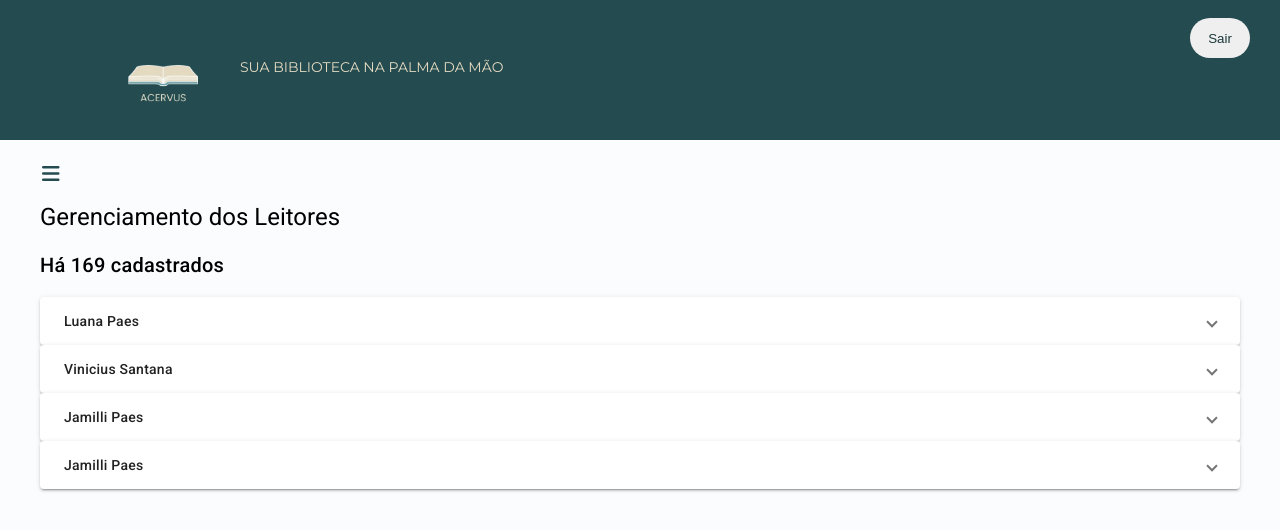
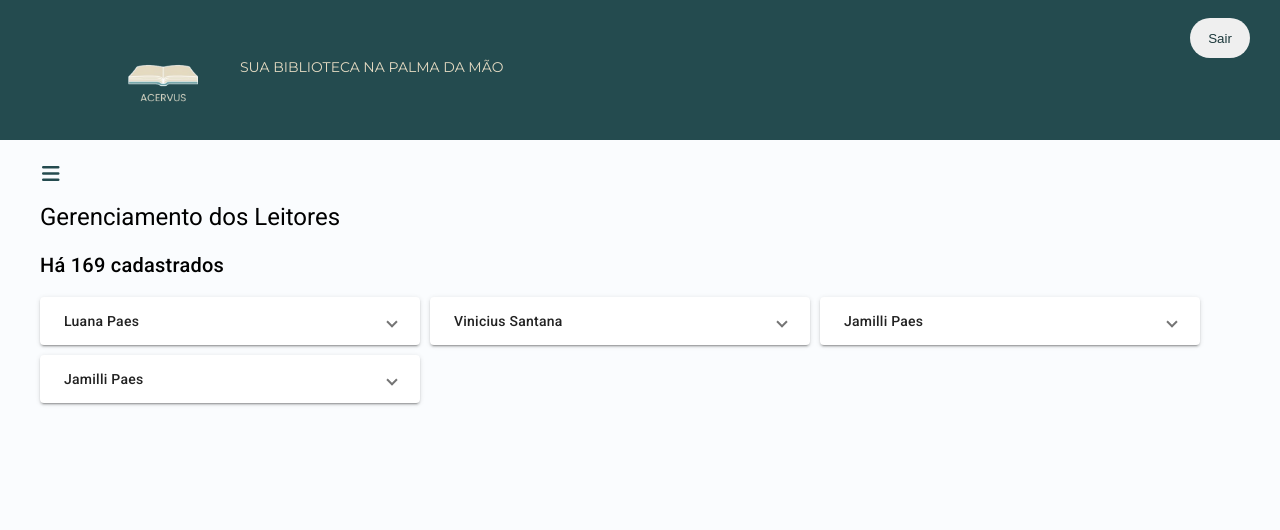
Before and after one commit to luanapaes/Acervus, an Angular app: page /admdashboard/leitores in a window 1280 px wide. Shown: the top 530 px of the page. Built offline with nearby package versions, Linux system fonts and the light colour scheme.

Commit message:
feat: add styles para LeitoresComponent

```diff
--- a/src/app/pages/adm-dashboard/components/leitores/leitores.component.scss
+++ b/src/app/pages/adm-dashboard/components/leitores/leitores.component.scss
@@ -0,0 +1,13 @@
+.container-leitores{
+    display: flex;
+    flex-direction: row;
+    gap: 10px;
+    flex-wrap: wrap;
+}
+
+app-leitor-panel {
+    flex: 1 1 calc(33.33% - 20px);
+    /* 3 por linha, considerando o gap */
+    box-sizing: border-box;
+    max-width: calc(33.33% - 20px);
+}
```
